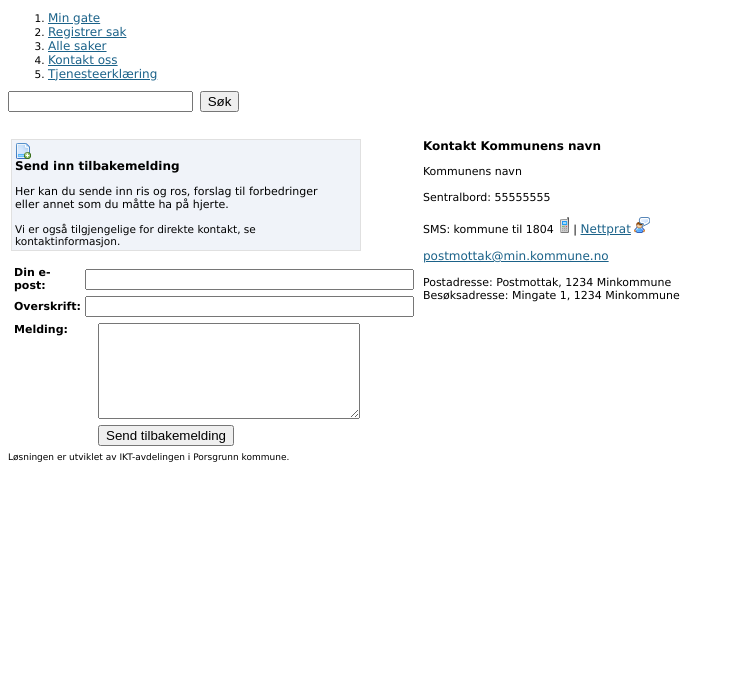
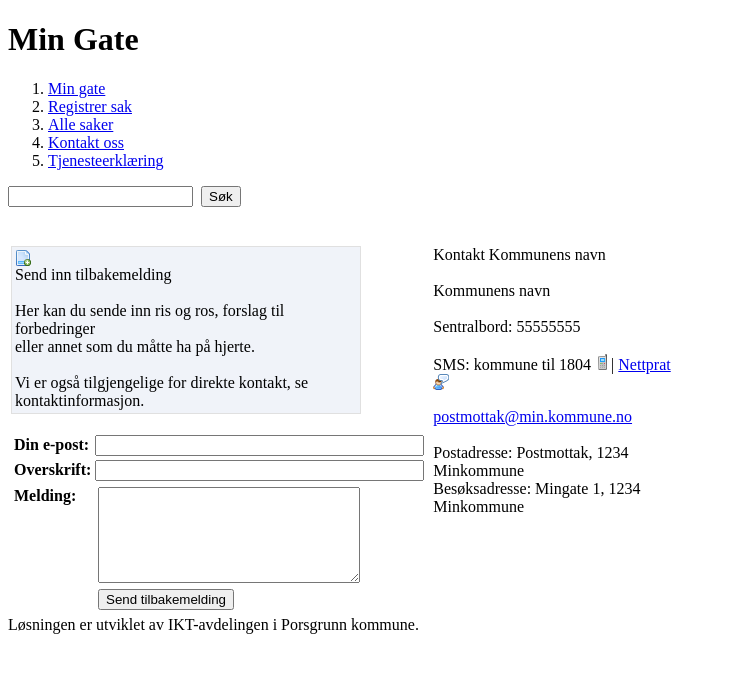
Before and after one commit to AudunWangen/MinGate, a PHP site: page /kontakt.php in a window 1280 px wide. Shown: the top 673 px of the page, without its empty margins (0-734 px from the left). Run offline with PHP 8.4, Linux system fonts and the light colour scheme; some libraries are stand-ins or nearby versions.

Commit message:
Modified header and index

```diff
--- a/inc/header.php
+++ b/inc/header.php
@@ -7,141 +7,6 @@ include 'config.php';
 <head lang="no">
 <title>Fiks min gate!</title>
 <meta http-equiv="content-type" content="text/html;charset=utf-8" />
-
-<style type="text/css">
-body {
-
-	height: auto !important;
-	height: 100%;
-	min-height: 100%;
-	font-size: 66.0%;
-	font-family:Verdana;
-}
-
-A:link
-{
-	font-family: verdana, arial, helvetica, sans-serif;
-	FONT-SIZE: 12px;
-	color:#1b6289;
-	text-decoration:underline;
-}
-
-A:visited
-{
-	font-family: verdana, arial, helvetica, sans-serif;
-	FONT-SIZE: 12px;
-	color:#1b6289;
-	text-decoration:underline;
-}
-
-A:active
-{
-	font-family: verdana, arial, helvetica, sans-serif;
-	FONT-SIZE: 12px;
-	color:#1b6289;
-	text-decoration:underline;
-}
-
-A:hover
-{
-	font-family: verdana, arial, helvetica, sans-serif;
-	FONT-SIZE: 12px;
-	color:#000000;
-	text-decoration: underline;
-}
-.tittel
-{
-	font-family: verdana, arial, helvetica, sans-serif;
-	FONT-SIZE: 12px;
-	color:#000000;
-	FONT-WEIGHT: bold;
-}
-.text
-{
-	font-family: verdana, arial, helvetica, sans-serif;
-	FONT-SIZE: 11px;
-	color:#000000;
-}
-.text_i
-{
-	font-family: verdana, arial, helvetica, sans-serif;
-	FONT-SIZE: 9px;
-	color:#000000;
-}
-.red
-{
-	font-family: verdana, arial, helvetica, sans-serif;
-	FONT-SIZE: 11px;
-	color:#FF001A;
-}
-.small
-{
-	font-family: verdana, arial, helvetica, sans-serif;
-	FONT-SIZE: 10px;
-	color:#000000;
-}
-.small8
-{
-	font-family: verdana, arial, helvetica, sans-serif;
-	FONT-SIZE: 8px;
-	color:#808080;
-}
-.dato
-{
-	font-family: verdana, arial, helvetica, sans-serif;
-	FONT-SIZE: 10px;
-	color:#000000;
-}
-.heading
-{
-	font-family: verdana, arial, helvetica, sans-serif;
-	FONT-SIZE: 12px;
-	color:#000000;
-	FONT-WEIGHT: bold;
-}
-.heading-stor
-{
-	font-family: verdana, arial, helvetica, sans-serif;
-	FONT-SIZE: 16px;
-	color:#000000;
-	FONT-WEIGHT: bold;
-}
-.heading14
-{
-	font-family: verdana, arial, helvetica, sans-serif;
-	FONT-SIZE: 14px;
-	color:#FFFFFF;
-	text-decoration: underline;
-}
-.heading14-b
-{
-	font-family: verdana, arial, helvetica, sans-serif;
-	FONT-SIZE: 14px;
-	color:#000000;
-	text-decoration: underline;
-}
-.heading12
-{
-	font-family: verdana, arial, helvetica, sans-serif;
-	FONT-SIZE: 12px;
-	color:#FFFFFF;
-	text-decoration: underline;
-}
-#stylized input{
-float:left;
-font-size:12px;
-padding:0px 0px;
-border:solid 1px #FFFFFF;
-width:100px;
-margin:0px 0 0px 0px;
-}
-</style>
-
-<style type="text/css">
-    v\:* {
-      behavior:url(#default#VML);
-    }
-</style>
 
 <script src="http://maps.google.com/maps?file=api&amp;v=2&amp;key=<?php echo $googleapikey ?>" type="text/javascript"></script>
 
@@ -219,6 +84,7 @@ function checkform ( form )
 </head>
 
 <body>
+<h1>Min Gate</h1>
 <div id="main">
 <ol>
 	<li><a href="index.php">Min gate</a></li>
```
Also changed, not shown: index.php (+12 -31 lines).
